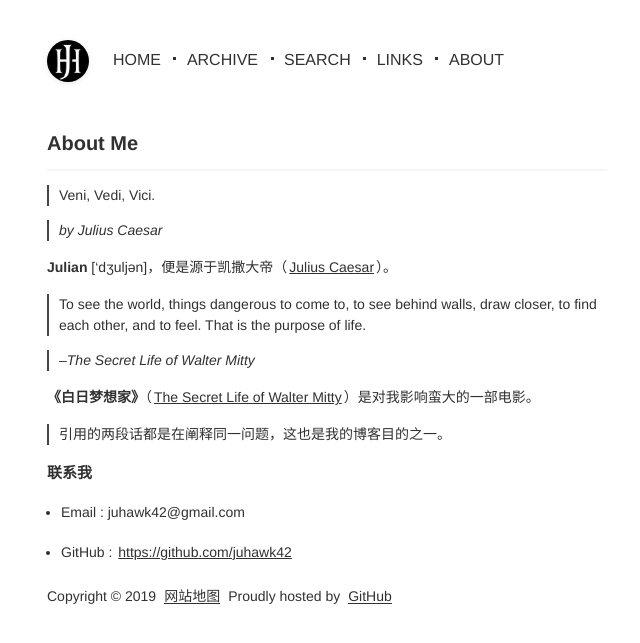
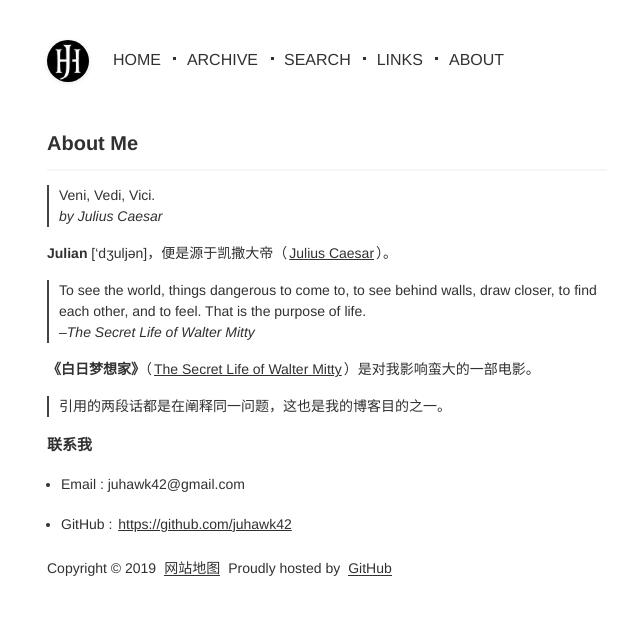
Before and after one commit to juhawk42/juhawk42.github.io, a Jekyll site: the page built from pages/about.md, in a window 1280 px wide. Shown: the top 643 px of the page, without its empty margins (313-953 px from the left). Built offline with Jekyll 4.4.1, drawn with Linux system fonts in a browser that asks for light colours.

```diff
--- a/pages/about.md
+++ b/pages/about.md
@@ -7,16 +7,14 @@ title: About Me
 ***
 
 > Veni, Vedi, Vici.
-
-> *by Julius Caesar*
+*by Julius Caesar*
 
 
 **Julian** ['dʒuljən]，便是源于凯撒大帝（[Julius Caesar](https://en.wikipedia.org/wiki/Julius_Caesar)）。
 
 
 > To see the world, things dangerous to come to, to see behind walls, draw closer, to find each other, and to feel. That is the purpose of life.
-
-> --*The Secret Life of Walter Mitty*
+--*The Secret Life of Walter Mitty*
 
 **《白日梦想家》**（[The Secret Life of Walter Mitty](https://movie.douban.com/subject/2133323/)）是对我影响蛮大的一部电影。
 
```
